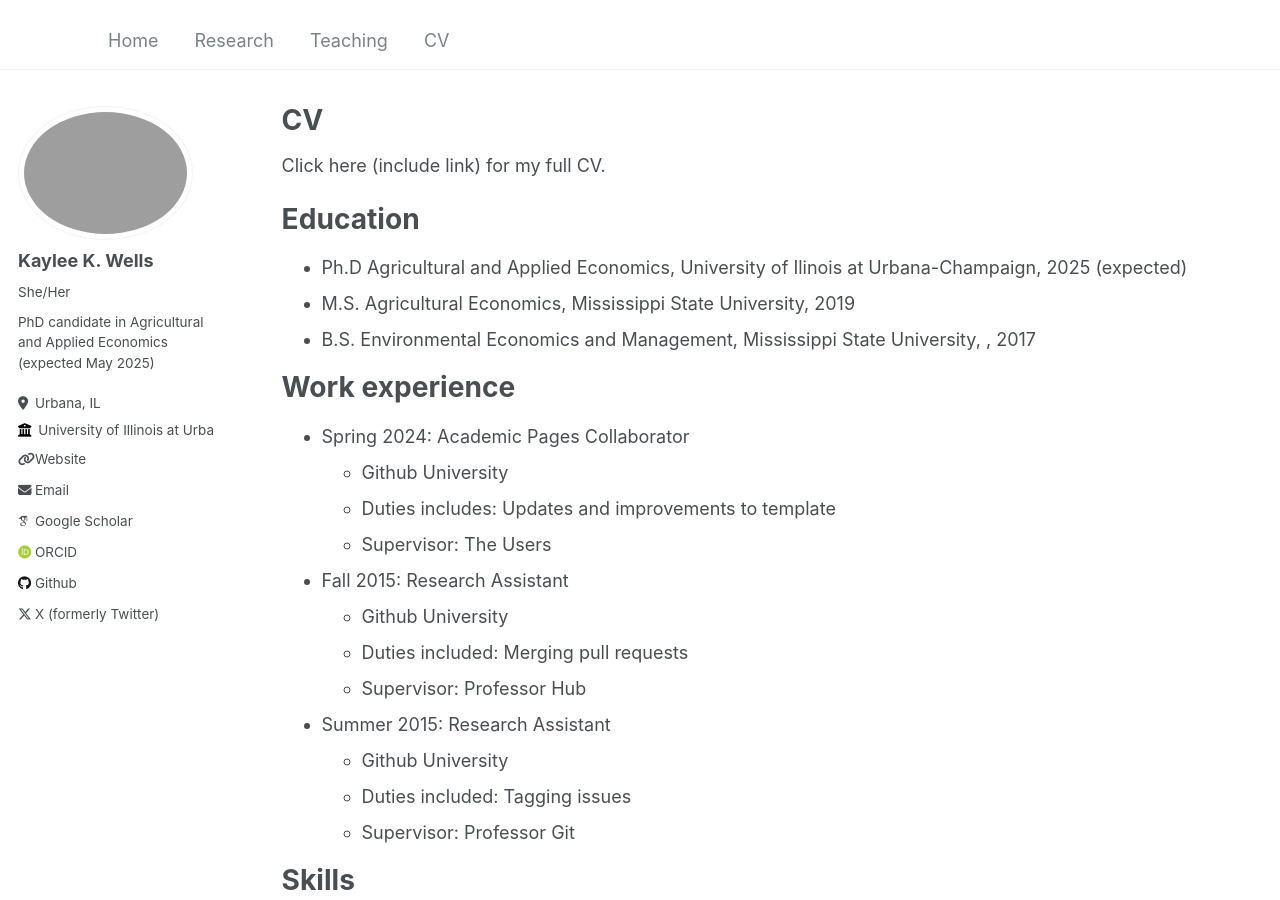
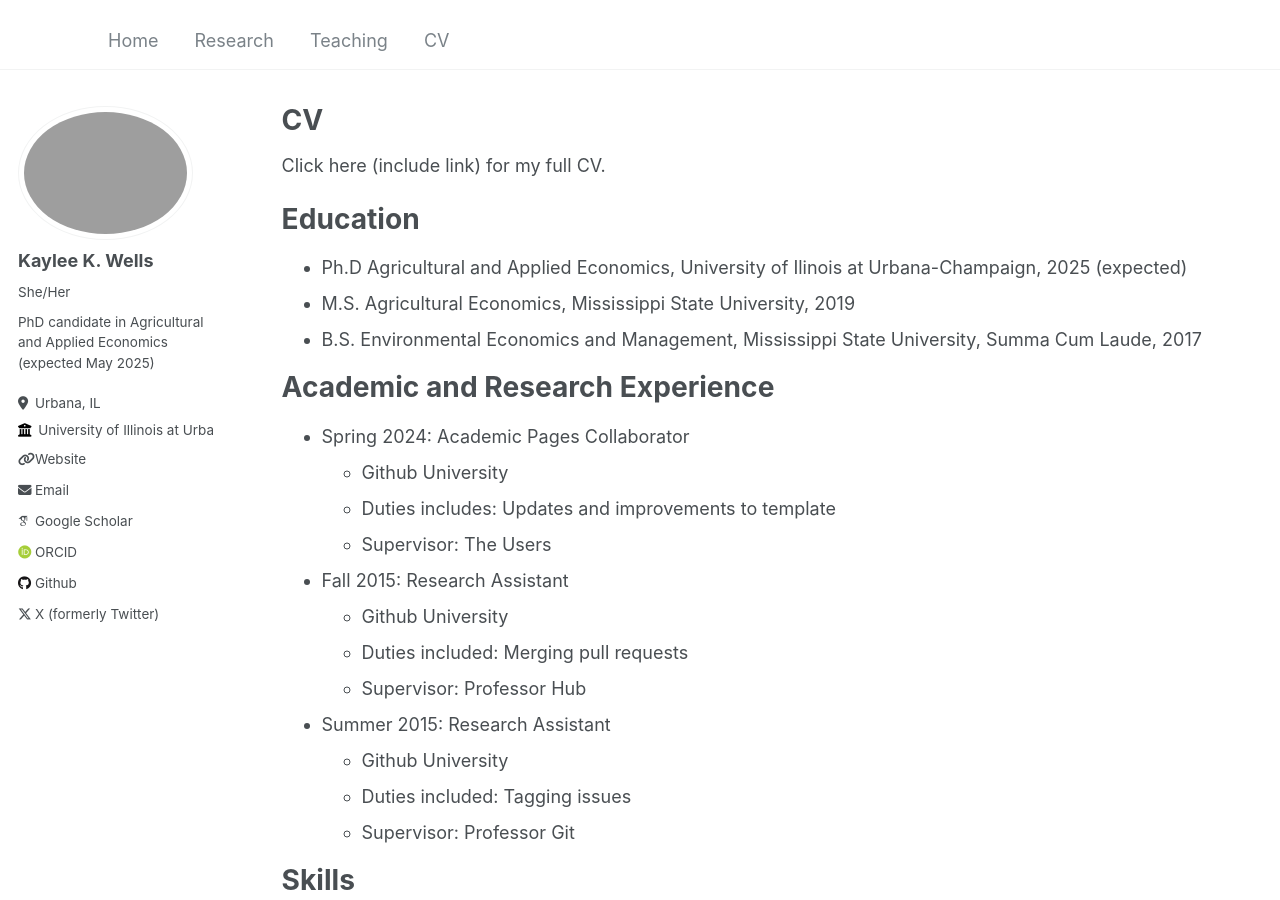
Before and after one commit to KayleeWells/KayleeWells.github.io, a Jekyll site: the page built from _pages/cv.md, in a window 1280 px wide and 900 px high. Built offline with Jekyll 4.4.1, drawn with Linux system fonts in a browser that asks for light colours; some web fonts are replaced.

Commit message:
Update cv.md

```diff
--- a/_pages/cv.md
+++ b/_pages/cv.md
@@ -15,9 +15,9 @@ Education
 ======
 * Ph.D Agricultural and Applied Economics, University of Ilinois at Urbana-Champaign, 2025 (expected)
 * M.S. Agricultural Economics, Mississippi State University, 2019
-* B.S. Environmental Economics and Management, Mississippi State University, , 2017
+* B.S. Environmental Economics and Management, Mississippi State University, Summa Cum Laude, 2017
 
-Work experience
+Academic and Research Experience
 ======
 * Spring 2024: Academic Pages Collaborator
   * Github University
```
